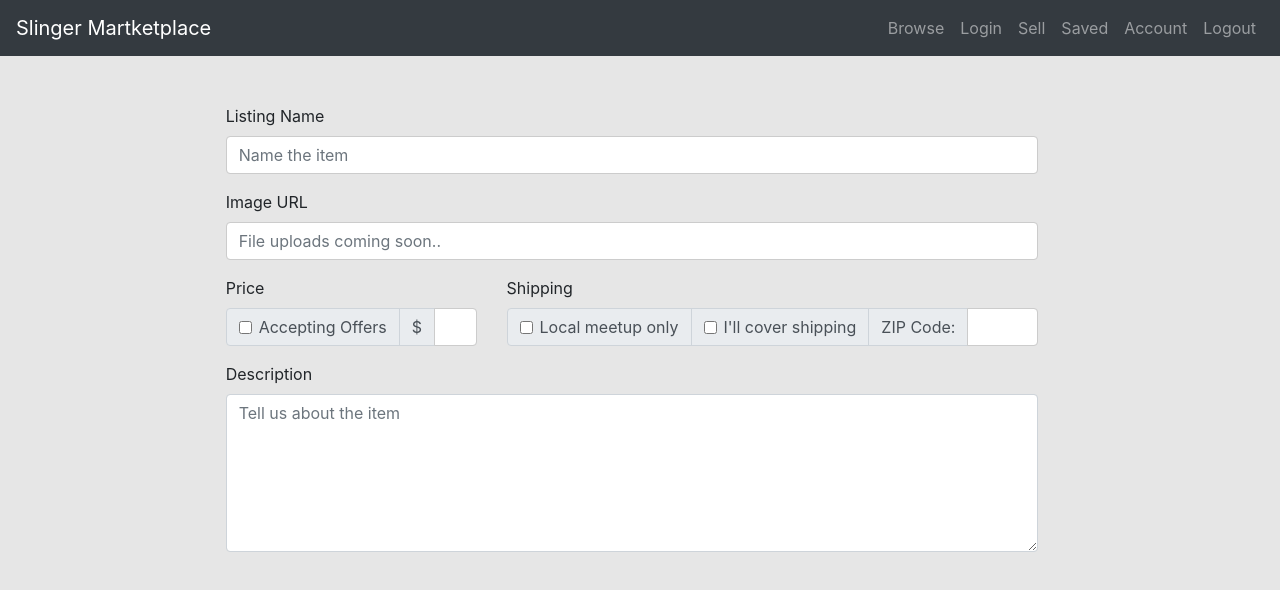
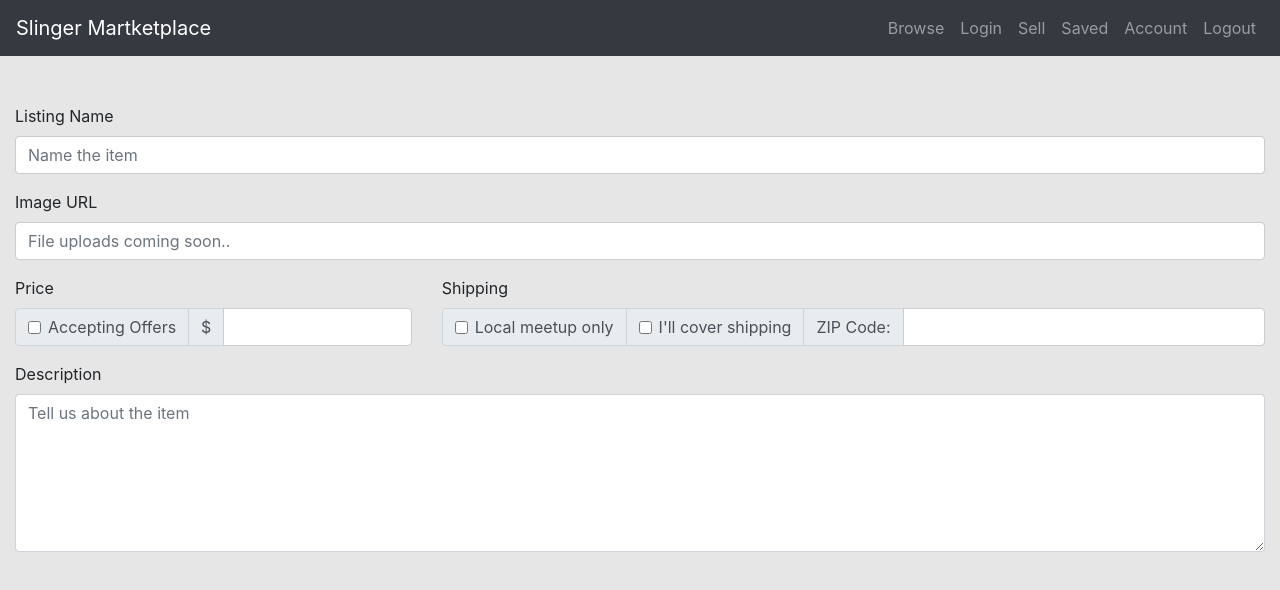
Before and after one commit to TPSreports2020/slanger, an Angular app: page /post in a window 1280 px wide. Shown: the top 590 px of the page. Built offline with nearby package versions, Linux system fonts and the light colour scheme.

Commit message:
6 files modified

```diff
--- a/src/app/app.component.css
+++ b/src/app/app.component.css
@@ -1,7 +1,3 @@
 p {
   font-family: Lato;
 }
-
-.app-wrap {
-  margin: 0 1rem 1rem 0;
-}
--- a/src/app/app.component.html
+++ b/src/app/app.component.html
@@ -1,7 +1,5 @@
 <app-header>
 </app-header>
 <div class="container-fluid">
-  <div class="app-wrap">
-    <router-outlet></router-outlet>
-  </div>
-  </div>
+  <router-outlet></router-outlet>
+</div>
--- a/src/app/browse/browse.component.css
+++ b/src/app/browse/browse.component.css
@@ -5,7 +5,7 @@
 
 .card {
   margin-bottom: 2rem;
-  padding: 0;
+  width: 18rem;
 }
 
 .card-btns {
--- a/src/app/browse/browse.component.html
+++ b/src/app/browse/browse.component.html
@@ -1,8 +1,8 @@
-<app-search></app-search>
+<app-search class="mx-auto"></app-search>
 <div class="row listing-wrapper">
 
   <div class="col"  *ngFor="let listing of listings; let i = index">
-  <div class="card mx-auto" style="width: 18rem;">
+  <div class="card mx-auto" >
     <img
     src="https://images.unsplash.com/photo-1499831215195-0970a54b3a0e?ixlib=rb-1.2.1&ixid=eyJhcHBfaWQiOjEyMDd9&auto=format&fit=crop&w=500&q=60"
     class="card-img-top"
--- a/src/app/post-form/post-form.component.html
+++ b/src/app/post-form/post-form.component.html
@@ -2,13 +2,13 @@
 <div class="row">
 
   <div
-    class="col-2 formWrapper"
+    class="col formWrapper"
     *ngIf="img.value">
     <img [src]="img.value" alt="">
   </div>
-  <div class="col" *ngIf="!img.value"></div>
 
-  <div class="col-8 formWrapper">
+
+  <div class="col formWrapper">
     <form [formGroup]="sellForm" (ngSubmit)="onSubmit()">
 
       <div class="form-group">
@@ -90,6 +90,5 @@
 
     </form>
   </div>
-  <div class="col" *ngIf="!img.value"></div>
 
 </div>
```
Also changed, not shown: src/app/post-form/post-form.component.css (line endings or trailing spaces).
